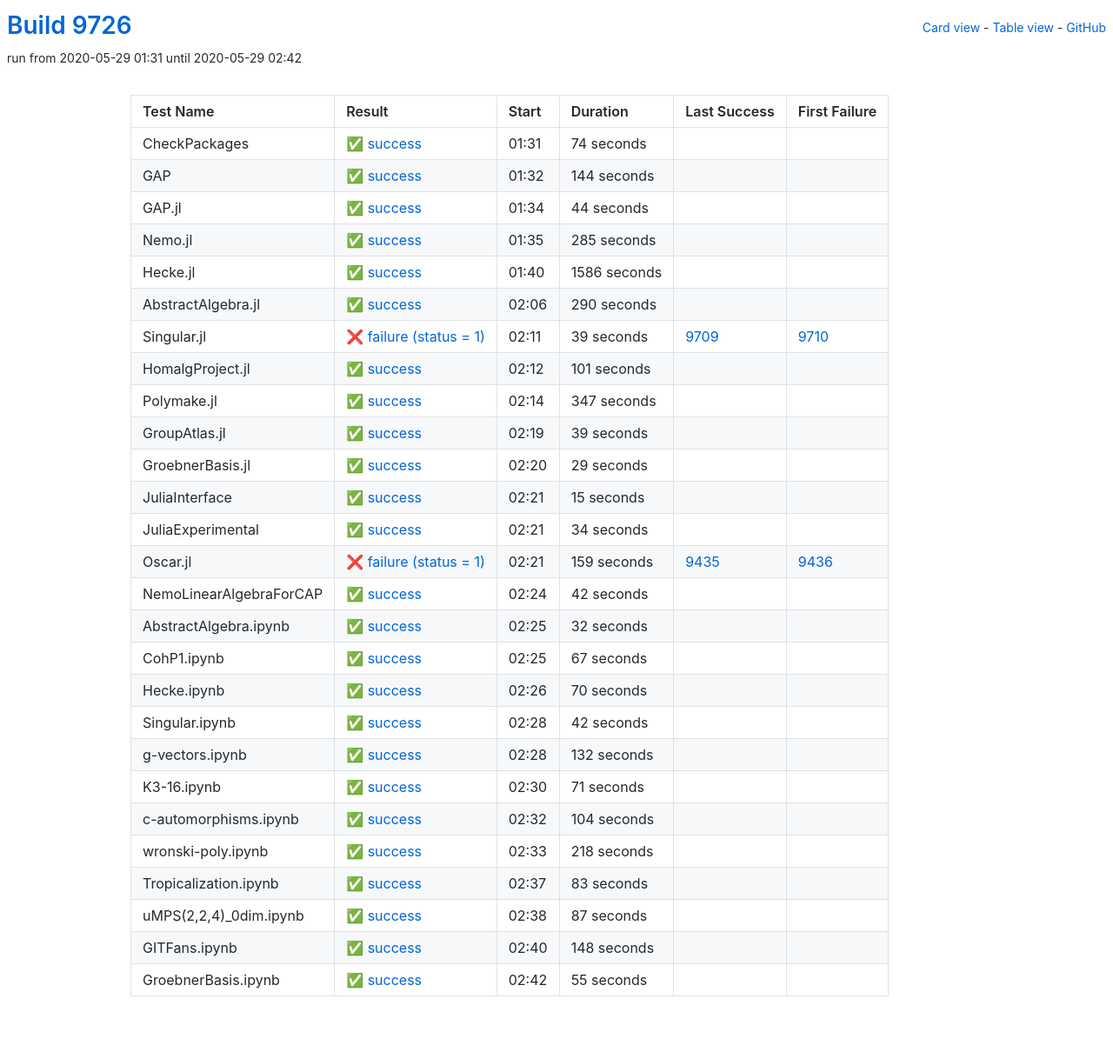
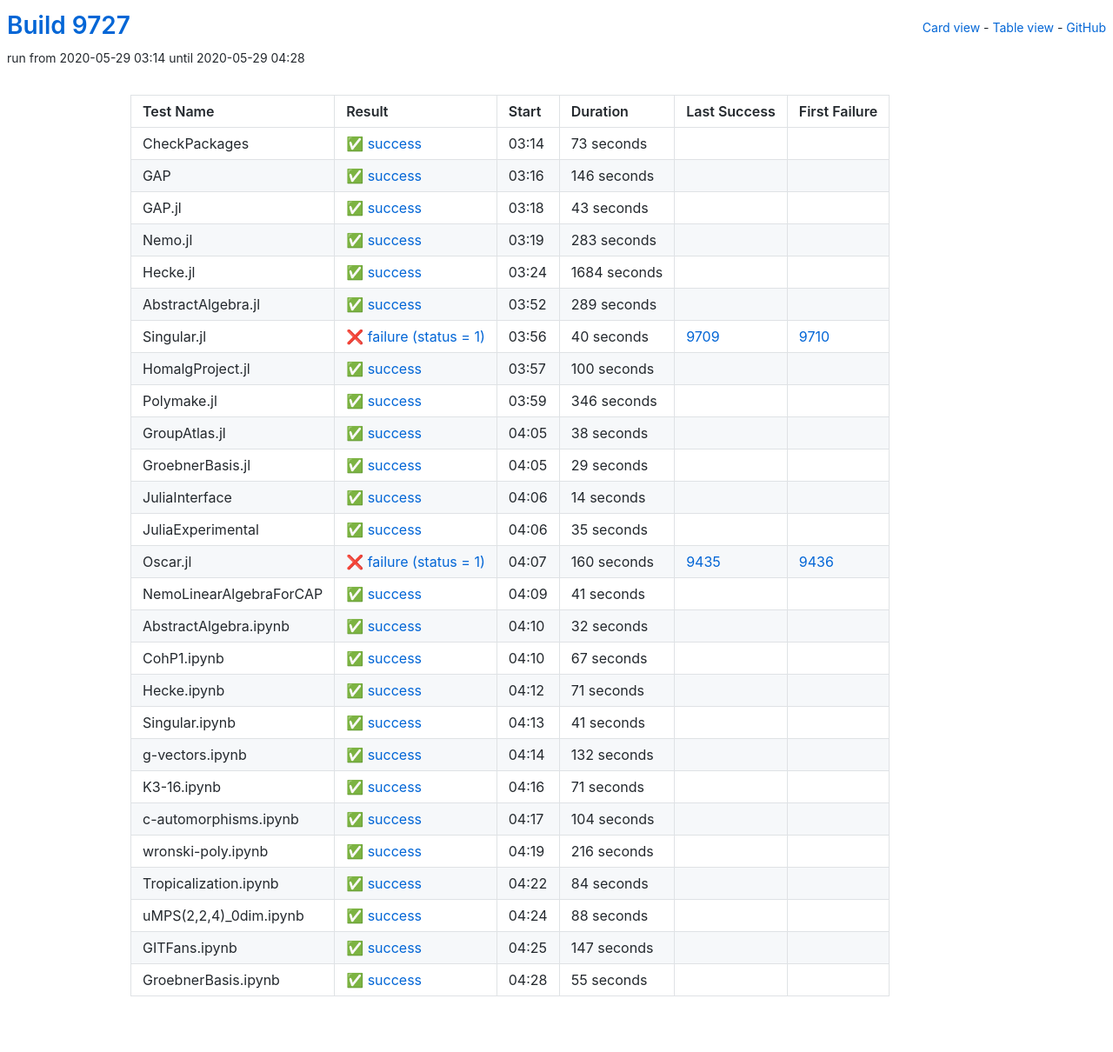
Before and after one commit to oscar-system/oscar-ci-status, a Jekyll site: the page built from table.html, in a window 1280 px wide. Shown: the whole page at 87% size. Built offline with Jekyll 4.4.1, drawn with Linux system fonts in a browser that asks for light colours.

Commit message:
Build 9727

```diff
--- a/_data/ci.yml
+++ b/_data/ci.yml
@@ -1,125 +1,125 @@
-build: 9726
-build_url: https://oscarci.mathematik.uni-kl.de/job/oscar/9726/
+build: 9727
+build_url: https://oscarci.mathematik.uni-kl.de/job/oscar/9727/
 job: oscar
 tests:
-- duration: 74
+- duration: 73
   exitcode: 0
   first_failure: false
   first_failure_url: null
   id: checkpackages
   last_success: false
   last_success_url: null
-  log: https://oscarci.mathematik.uni-kl.de/job/oscar/9726/artifact/logs/build-9726/CheckPackages.log
+  log: https://oscarci.mathematik.uni-kl.de/job/oscar/9727/artifact/logs/build-9727/CheckPackages.log
   name: CheckPackages
-  start: 2020-05-29 01:31
+  start: 2020-05-29 03:14
   status: success
   success: true
-- duration: 144
+- duration: 146
   exitcode: 0
   first_failure: false
   first_failure_url: null
   id: gap
   last_success: false
   last_success_url: null
-  log: https://oscarci.mathematik.uni-kl.de/job/oscar/9726/artifact/logs/build-9726/GAP.log
+  log: https://oscarci.mathematik.uni-kl.de/job/oscar/9727/artifact/logs/build-9727/GAP.log
   name: GAP
-  start: 2020-05-29 01:32
+  start: 2020-05-29 03:16
   status: success
   success: true
-- duration: 44
+- duration: 43
   exitcode: 0
   first_failure: false
   first_failure_url: null
   id: gap-jl
   last_success: false
   last_success_url: null
-  log: https://oscarci.mathematik.uni-kl.de/job/oscar/9726/artifact/logs/build-9726/GAP.jl.log
+  log: https://oscarci.mathematik.uni-kl.de/job/oscar/9727/artifact/logs/build-9727/GAP.jl.log
   name: GAP.jl
-  start: 2020-05-29 01:34
+  start: 2020-05-29 03:18
   status: success
   success: true
-- duration: 285
+- duration: 283
   exitcode: 0
   first_failure: false
   first_failure_url: null
   id: nemo-jl
   last_success: false
   last_success_url: null
-  log: https://oscarci.mathematik.uni-kl.de/job/oscar/9726/artifact/logs/build-9726/Nemo.jl.log
+  log: https://oscarci.mathematik.uni-kl.de/job/oscar/9727/artifact/logs/build-9727/Nemo.jl.log
   name: Nemo.jl
-  start: 2020-05-29 01:35
+  start: 2020-05-29 03:19
   status: success
   success: true
-- duration: 1586
+- duration: 1684
   exitcode: 0
   first_failure: false
   first_failure_url: null
   id: hecke-jl
   last_success: false
   last_success_url: null
-  log: https://oscarci.mathematik.uni-kl.de/job/oscar/9726/artifact/logs/build-9726/Hecke.jl.log
+  log: https://oscarci.mathematik.uni-kl.de/job/oscar/9727/artifact/logs/build-9727/Hecke.jl.log
   name: Hecke.jl
-  start: 2020-05-29 01:40
+  start: 2020-05-29 03:24
   status: success
   success: true
-- duration: 290
+- duration: 289
   exitcode: 0
   first_failure: false
   first_failure_url: null
   id: abstractalgebra-jl
   last_success: false
   last_success_url: null
-  log: https://oscarci.mathematik.uni-kl.de/job/oscar/9726/artifact/logs/build-9726/AbstractAlgebra.jl.log
+  log: https://oscarci.mathematik.uni-kl.de/job/oscar/9727/artifact/logs/build-9727/AbstractAlgebra.jl.log
   name: AbstractAlgebra.jl
-  start: 2020-05-29 02:06
+  start: 2020-05-29 03:52
   status: success
   success: true
-- duration: 39
+- duration: 40
   exitcode: 1
   first_failure: 9710
   first_failure_url: https://oscarci.mathematik.uni-kl.de/job/oscar/9710/
   id: singular-jl
   last_success: 9709
   last_success_url: https://oscarci.mathematik.uni-kl.de/job/oscar/9709/
-  log: https://oscarci.mathematik.uni-kl.de/job/oscar/9726/artifact/logs/build-9726/Singular.jl.log
+  log: https://oscarci.mathematik.uni-kl.de/job/oscar/9727/artifact/logs/build-9727/Singular.jl.log
   name: Singular.jl
-  start: 2020-05-29 02:11
+  start: 2020-05-29 03:56
   status: failure
   success: false
-- duration: 101
+- duration: 100
   exitcode: 0
   first_failure: false
   first_failure_url: null
   id: homalgproject-jl
   last_success: false
   last_success_url: null
-  log: https://oscarci.mathematik.uni-kl.de/job/oscar/9726/artifact/logs/build-9726/HomalgProject.jl.log
+  log: https://oscarci.mathematik.uni-kl.de/job/oscar/9727/artifact/logs/build-9727/HomalgProject.jl.log
   name: HomalgProject.jl
-  start: 2020-05-29 02:12
+  start: 2020-05-29 03:57
   status: success
   success: true
-- duration: 347
+- duration: 346
   exitcode: 0
   first_failure: false
   first_failure_url: null
   id: polymake-jl
   last_success: false
   last_success_url: null
-  log: https://oscarci.mathematik.uni-kl.de/job/oscar/9726/artifact/logs/build-9726/Polymake.jl.log
+  log: https://oscarci.mathematik.uni-kl.de/job/oscar/9727/artifact/logs/build-9727/Polymake.jl.log
   name: Polymake.jl
-  start: 2020-05-29 02:14
+  start: 2020-05-29 03:59
   status: success
   success: true
-- duration: 39
+- duration: 38
   exitcode: 0
   first_failure: false
   first_failure_url: null
   id: groupatlas-jl
   last_success: false
   last_success_url: null
-  log: https://oscarci.mathematik.uni-kl.de/job/oscar/9726/artifact/logs/build-9726/GroupAtlas.jl.log
+  log: https://oscarci.mathematik.uni-kl.de/job/oscar/9727/artifact/logs/build-9727/GroupAtlas.jl.log
   name: GroupAtlas.jl
-  start: 2020-05-29 02:19
+  start: 2020-05-29 04:05
   status: success
   success: true
 - duration: 29
@@ -129,57 +129,57 @@
   id: groebnerbasis-jl
   last_success: false
   last_success_url: null
-  log: https://oscarci.mathematik.uni-kl.de/job/oscar/9726/artifact/logs/build-9726/GroebnerBasis.jl.log
+  log: https://oscarci.mathematik.uni-kl.de/job/oscar/9727/artifact/logs/build-9727/GroebnerBasis.jl.log
   name: GroebnerBasis.jl
-  start: 2020-05-29 02:20
+  start: 2020-05-29 04:05
   status: success
   success: true
-- duration: 15
+- duration: 14
   exitcode: 0
   first_failure: false
   first_failure_url: null
   id: juliainterface
   last_success: false
   last_success_url: null
-  log: https://oscarci.mathematik.uni-kl.de/job/oscar/9726/artifact/logs/build-9726/JuliaInterface.log
+  log: https://oscarci.mathematik.uni-kl.de/job/oscar/9727/artifact/logs/build-9727/JuliaInterface.log
   name: JuliaInterface
-  start: 2020-05-29 02:21
+  start: 2020-05-29 04:06
   status: success
   success: true
-- duration: 34
+- duration: 35
   exitcode: 0
   first_failure: false
   first_failure_url: null
   id: juliaexperimental
   last_success: false
   last_success_url: null
-  log: https://oscarci.mathematik.uni-kl.de/job/oscar/9726/artifact/logs/build-9726/JuliaExperimental.log
+  log: https://oscarci.mathematik.uni-kl.de/job/oscar/9727/artifact/logs/build-9727/JuliaExperimental.log
   name: JuliaExperimental
-  start: 2020-05-29 02:21
+  start: 2020-05-29 04:06
   status: success
   success: true
-- duration: 159
+- duration: 160
   exitcode: 1
   first_failure: 9436
   first_failure_url: https://oscarci.mathematik.uni-kl.de/job/oscar/9436/
   id: oscar-jl
   last_success: 9435
   last_success_url: https://oscarci.mathematik.uni-kl.de/job/oscar/9435/
-  log: https://oscarci.mathematik.uni-kl.de/job/oscar/9726/artifact/logs/build-9726/Oscar.jl.log
+  log: https://oscarci.mathematik.uni-kl.de/job/oscar/9727/artifact/logs/build-9727/Oscar.jl.log
   name: Oscar.jl
-  start: 2020-05-29 02:21
+  start: 2020-05-29 04:07
   status: failure
   success: false
-- duration: 42
+- duration: 41
   exitcode: 0
   first_failure: false
   first_failure_url: null
   id: nemolinearalgebraforcap
   last_success: false
   last_success_url: null
-  log: https://oscarci.mathematik.uni-kl.de/job/oscar/9726/artifact/logs/build-9726/NemoLinearAlgebraForCAP.log
+  log: https://oscarci.mathematik.uni-kl.de/job/oscar/9727/artifact/logs/build-9727/NemoLinearAlgebraForCAP.log
   name: NemoLinearAlgebraForCAP
-  start: 2020-05-29 02:24
+  start: 2020-05-29 04:09
   status: success
   success: true
 - duration: 32
@@ -189,9 +189,9 @@
   id: abstractalgebra-ipynb
   last_success: false
   last_success_url: null
-  log: https://oscarci.mathematik.uni-kl.de/job/oscar/9726/artifact/logs/build-9726/AbstractAlgebra.ipynb.log
+  log: https://oscarci.mathematik.uni-kl.de/job/oscar/9727/artifact/logs/build-9727/AbstractAlgebra.ipynb.log
   name: AbstractAlgebra.ipynb
-  start: 2020-05-29 02:25
+  start: 2020-05-29 04:10
   status: success
   success: true
 - duration: 67
@@ -201,33 +201,33 @@
   id: cohp1-ipynb
   last_success: false
   last_success_url: null
-  log: https://oscarci.mathematik.uni-kl.de/job/oscar/9726/artifact/logs/build-9726/CohP1.ipynb.log
+  log: https://oscarci.mathematik.uni-kl.de/job/oscar/9727/artifact/logs/build-9727/CohP1.ipynb.log
   name: CohP1.ipynb
-  start: 2020-05-29 02:25
+  start: 2020-05-29 04:10
   status: success
   success: true
-- duration: 70
+- duration: 71
   exitcode: 0
   first_failure: false
   first_failure_url: null
   id: hecke-ipynb
   last_success: false
   last_success_url: null
-  log: https://oscarci.mathematik.uni-kl.de/job/oscar/9726/artifact/logs/build-9726/Hecke.ipynb.log
+  log: https://oscarci.mathematik.uni-kl.de/job/oscar/9727/artifact/logs/build-9727/Hecke.ipynb.log
   name: Hecke.ipynb
-  start: 2020-05-29 02:26
+  start: 2020-05-29 04:12
   status: success
   success: true
-- duration: 42
+- duration: 41
   exitcode: 0
   first_failure: false
   first_failure_url: null
   id: singular-ipynb
   last_success: false
   last_success_url: null
-  log: https://oscarci.mathematik.uni-kl.de/job/oscar/9726/artifact/logs/build-9726/Singular.ipynb.log
+  log: https://oscarci.mathematik.uni-kl.de/job/oscar/9727/artifact/logs/build-9727/Singular.ipynb.log
   name: Singular.ipynb
-  start: 2020-05-29 02:28
+  start: 2020-05-29 04:13
   status: success
   success: true
 - duration: 132
@@ -237,9 +237,9 @@
   id: g-vectors-ipynb
   last_success: false
   last_success_url: null
-  log: https://oscarci.mathematik.uni-kl.de/job/oscar/9726/artifact/logs/build-9726/g-vectors.ipynb.log
+  log: https://oscarci.mathematik.uni-kl.de/job/oscar/9727/artifact/logs/build-9727/g-vectors.ipynb.log
   name: g-vectors.ipynb
-  start: 2020-05-29 02:28
+  start: 2020-05-29 04:14
   status: success
   success: true
 - duration: 71
@@ -249,9 +249,9 @@
   id: k3-16-ipynb
   last_success: false
   last_success_url: null
-  log: https://oscarci.mathematik.uni-kl.de/job/oscar/9726/artifact/logs/build-9726/K3-16.ipynb.log
+  log: https://oscarci.mathematik.uni-kl.de/job/oscar/9727/artifact/logs/build-9727/K3-16.ipynb.log
   name: K3-16.ipynb
-  start: 2020-05-29 02:30
+  start: 2020-05-29 04:16
   status: success
   success: true
 - duration: 104
@@ -261,57 +261,57 @@
   id: c-automorphisms-ipynb
   last_success: false
   last_success_url: null
-  log: https://oscarci.mathematik.uni-kl.de/job/oscar/9726/artifact/logs/build-9726/c-automorphisms.ipynb.log
+  log: https://oscarci.mathematik.uni-kl.de/job/oscar/9727/artifact/logs/build-9727/c-automorphisms.ipynb.log
   name: c-automorphisms.ipynb
-  start: 2020-05-29 02:32
+  start: 2020-05-29 04:17
   status: success
   success: true
-- duration: 218
+- duration: 216
   exitcode: 0
   first_failure: false
   first_failure_url: null
   id: wronski-poly-ipynb
   last_success: false
   last_success_url: null
-  log: https://oscarci.mathematik.uni-kl.de/job/oscar/9726/artifact/logs/build-9726/wronski-poly.ipynb.log
+  log: https://oscarci.mathematik.uni-kl.de/job/oscar/9727/artifact/logs/build-9727/wronski-poly.ipynb.log
   name: wronski-poly.ipynb
-  start: 2020-05-29 02:33
+  start: 2020-05-29 04:19
   status: success
   success: true
-- duration: 83
+- duration: 84
   exitcode: 0
   first_failure: false
   first_failure_url: null
   id: tropicalization-ipynb
   last_success: false
   last_success_url: null
-  log: https://oscarci.mathematik.uni-kl.de/job/oscar/9726/artifact/logs/build-9726/Tropicalization.ipynb.log
+  log: https://oscarci.mathematik.uni-kl.de/job/oscar/9727/artifact/logs/build-9727/Tropicalization.ipynb.log
   name: Tropicalization.ipynb
-  start: 2020-05-29 02:37
+  start: 2020-05-29 04:22
   status: success
   success: true
-- duration: 87
+- duration: 88
   exitcode: 0
   first_failure: false
   first_failure_url: null
   id: umps-2-2-4-0dim-ipynb
   last_success: false
   last_success_url: null
-  log: https://oscarci.mathematik.uni-kl.de/job/oscar/9726/artifact/logs/build-9726/uMPS-2-2-4-_0dim.ipynb.log
+  log: https://oscarci.mathematik.uni-kl.de/job/oscar/9727/artifact/logs/build-9727/uMPS-2-2-4-_0dim.ipynb.log
   name: uMPS(2,2,4)_0dim.ipynb
-  start: 2020-05-29 02:38
+  start: 2020-05-29 04:24
   status: success
   success: true
-- duration: 148
+- duration: 147
   exitcode: 0
   first_failure: false
   first_failure_url: null
   id: gitfans-ipynb
   last_success: false
   last_success_url: null
-  log: https://oscarci.mathematik.uni-kl.de/job/oscar/9726/artifact/logs/build-9726/GITFans.ipynb.log
+  log: https://oscarci.mathematik.uni-kl.de/job/oscar/9727/artifact/logs/build-9727/GITFans.ipynb.log
   name: GITFans.ipynb
-  start: 2020-05-29 02:40
+  start: 2020-05-29 04:25
   status: success
   success: true
 - duration: 55
@@ -321,8 +321,8 @@
   id: groebnerbasis-ipynb
   last_success: false
   last_success_url: null
-  log: https://oscarci.mathematik.uni-kl.de/job/oscar/9726/artifact/logs/build-9726/GroebnerBasis.ipynb.log
+  log: https://oscarci.mathematik.uni-kl.de/job/oscar/9727/artifact/logs/build-9727/GroebnerBasis.ipynb.log
   name: GroebnerBasis.ipynb
-  start: 2020-05-29 02:42
+  start: 2020-05-29 04:28
   status: success
   success: true
```
Also changed, not shown: README.md.
